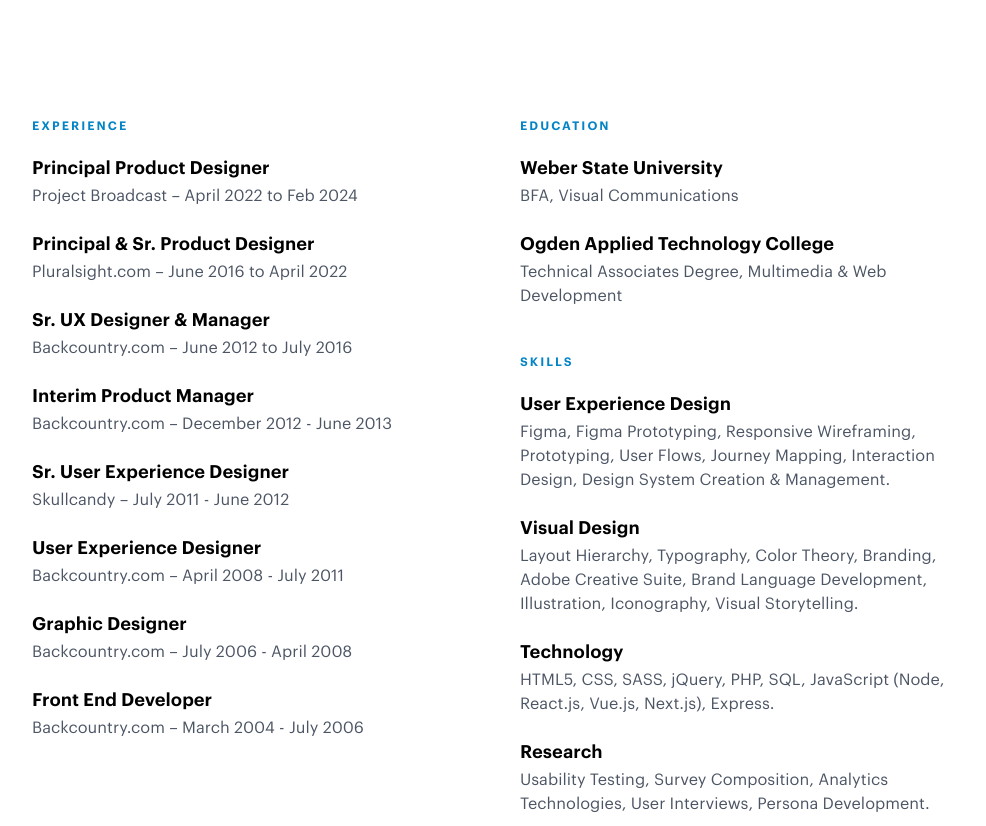
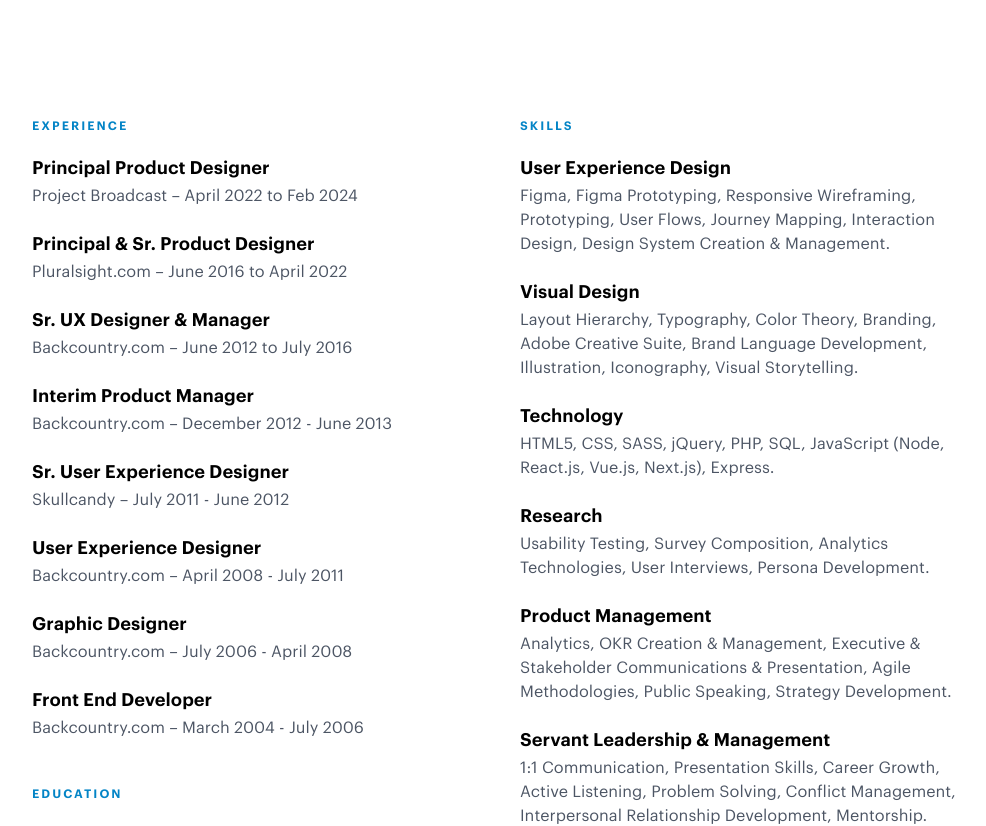
Before and after one commit to mich8060/portfolio, a React (Create React App) app: page / in a window 1280 px wide. Shown: the part 520-1346 px from the top of the page, without its empty margins (32-1018 px from the left). Built offline with nearby package versions, Linux system fonts and the light colour scheme.

Commit message:
Adjusting Layout

```diff
--- a/src/components/work/index.jsx
+++ b/src/components/work/index.jsx
@@ -16,13 +16,13 @@
                         <li><strong>Graphic Designer</strong> Backcountry.com – July 2006 - April 2008</li>
                         <li><strong>Front End Developer</strong> Backcountry.com – March 2004 - July 2006</li>
                     </ul>
-                </div>
-                <div className="work--column">
                     <small>Education</small>
                     <ul>
                         <li><strong>Weber State University</strong> BFA, Visual Communications</li>
-                        <li><strong>Ogden Applied Technology College</strong> Technical Associates Degree, Multimedia & Web Development</li>
+                        <li><strong>Ogden Applied Technology College</strong> Multimedia Design</li>
                     </ul>
+                </div>
+                <div className="work--column">
                     <small>Skills</small>
                     <ul>
                         <li><strong>User Experience Design</strong> Figma, Figma Prototyping, Responsive Wireframing, Prototyping, User Flows, Journey Mapping, Interaction Design, Design System Creation & Management.</li>
```
